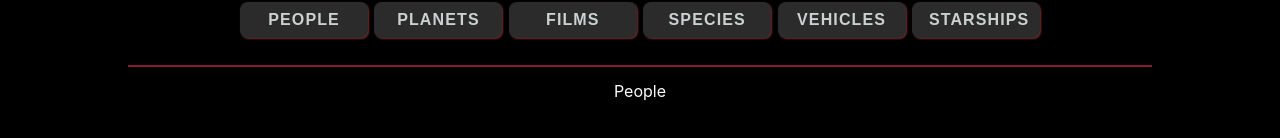
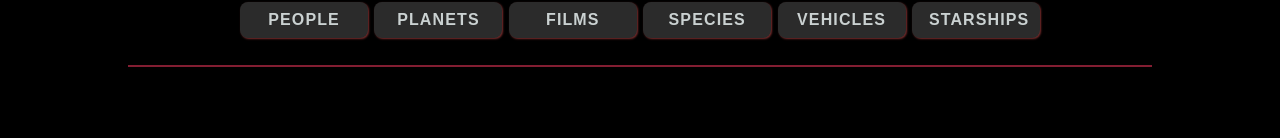
Before and after one commit to IsacZetterstrom/Starwars---The-Force, a React (Create React App) app: page / in a window 1280 px wide. Shown: the part 872-1010 px from the top of the page. Built offline with nearby package versions, Linux system fonts and the light colour scheme; a web font is replaced by a local one.

Commit message:
finised for today

```diff
--- a/src/App.js
+++ b/src/App.js
@@ -4,6 +4,7 @@ import './App.css';
 //components----------------------------------
 import LandingPage from './components/LandingPage';
 import SubCategory from './components/SubCategory';
+import FetchApi from "./components/FetchApi";
 
 // pages--------------------------------------
 import Films from './components/pages/Films';
@@ -12,6 +13,7 @@ import People from './components/pages/People';
 import Vehicles from './components/pages/Vehicles';
 import Species from './components/pages/Species';
 import Planets from './components/pages/Planets';
+import Starships from './components/pages/Starships';
 
 
 
@@ -28,7 +30,11 @@ function App() {
           <Route exact path="/People" element={<People />} />
           <Route exact path="/Vehicles" element={<Vehicles />} />
           <Route exact path="/Planets" element={<Planets />} />
+          <Route exact path="/Films" element={<Films />} />
+          <Route exact path="/Species" element={<Species />} />
+          <Route exact path="/Starships" element={<Starships />} />
           </Route>
+
       </Routes>
     </div>
     </BrowserRouter>
--- /dev/null
+++ b/src/components/FetchApi.jsx
@@ -0,0 +1,46 @@
+// import React from "react";
+// import { useState, useEffect } from "react";
+// import SubCategory from "./SubCategory";
+// useEffect
+// function FetchApi (data) {
+
+//     // console.log(data.name)
+//     Api(data.name, data.pages)
+//     // const api = async (data.name, data.pages) =>  {
+//     //     let promises = []
+//     //     let currentPage = 1;
+//     //     for (let i = 1; i <= totalPages; i++) {
+//     //         promises.push(fetch(`https://swapi.dev/api/${categories}/?page=${currentPage}`)
+//     //         .then(response => response.json())) //kolla mer på promise / promise all
+//     //         // .then(recievedData => setApiBank(recievedData))
+//     //         currentPage++;
+//     //     }
+//     //     let result = await Promise.all(promises); //jag Isac är som en "gud"
+//     //     let results = result.map(data => data.results)
+//     //     setApiBank([].concat(...results));
+
+
+
+//     //     api(data)
+// }
+// export default  async function Api (category,totalPages) {
+//         const [ ApiBank, setApiBank ] = useState([]);
+//         let promises = []
+//         let currentPage = 1;
+//         for (let i = 1; i <= totalPages; i++) {
+//             promises.push(fetch(`https://swapi.dev/api/${category}/?page=${currentPage}`)
+//             .then(response => response.json())) //kolla mer på promise / promise all
+//             // .then(recievedData => setApiBank(recievedData))
+//             currentPage++;
+//         }
+//         let result = await Promise.all(promises); //jag Isac är som en "gud"
+//         let results = result.map(data => data.results)
+//         setApiBank([].concat(...results));
+//         console.log(ApiBank)
+//         return (
+//             <>
+//             {ApiBank && <SubCategory data={ApiBank}/>}
+
+//             </>
+//         )
+//     }
--- a/src/components/LandingPage.jsx
+++ b/src/components/LandingPage.jsx
@@ -3,8 +3,7 @@ import React, { useState, useEffect } from "react";
 import '../styles/Home.css';
 import SubCategory from "./SubCategory";
 import { Link, Outlet } from "react-router-dom";
-import Home from '../components/pages/Home';
-
+// import Home from '../components/pages/Home';
 
 
 export default function LandingPage() {
@@ -33,7 +32,7 @@ export default function LandingPage() {
                 <h1 className="headerText">Epic Star Wars Wikipedia</h1>
              </div>
              <div className="btn-list">
-                <Link to="/People"><button onClick={() => fetchAPI("people", 9)} className="btn-home">PEOPLE</button></Link>
+                <button onClick={() => fetchAPI("people", 9)} className="btn-home">PEOPLE</button>
                 <Link to="/Planets"><button onClick={() => fetchAPI("planets", 6)} className="btn-home">PLANETS</button></Link>
                 <Link to="/Films"><button onClick={() => fetchAPI("films", 1)} className="btn-home">FILMS</button></Link>
                 <Link to="/Species"><button onClick={() => fetchAPI("species", 4)} className="btn-home">SPECIES</button></Link>
--- a/src/components/SubCategory.jsx
+++ b/src/components/SubCategory.jsx
@@ -1,18 +1,21 @@
 // import ApiFetch from "./components/ApiFetch";
+import { Link, Outlet } from "react-router-dom";
 import '../styles/Home.css';
 import React from "react";
-import { fireEvent } from '@testing-library/react';
 import People from "../components/pages/People";
+import Planets from './pages/Planets';
 let keyCounter = 0;
+
 export default function SubCategory({data}){
-    let tempHtml = [];
-    console.log(data)
+    console.log({data})
+    let tempHtml = ["fgsf"];
+    console.log(tempHtml)
 
     if(data[0]?.url?.includes("people")){
         for (let i = 0; i < data.length; i++) {
 
             keyCounter ++;
-            tempHtml.push(<button key={keyCounter} className='sub-category-btn'>{data[i].name}</button>)
+            tempHtml.push(<button onClick={<People data={tempHtml}/>} key={keyCounter} className='sub-category-btn'><Link to="/People">{data[i].name}</Link></button>)
         }
     }else if(data[0]?.url?.includes("planets")){
 
@@ -50,12 +53,13 @@ export default function SubCategory({data}){
         }
 
     }
-
+    console.log(tempHtml)
     return(
 
         <div className='sub-categories-list'>
-            {People && <People data={People}/>}
-            {tempHtml}
+
+            <Outlet />
+
             {/* {ApiList && ApiList?.results?.map(result => (
                 <div className='whiteText'>
                     <h1>{result.name}</h1>
--- a/src/components/pages/People.jsx
+++ b/src/components/pages/People.jsx
@@ -3,13 +3,14 @@ import React from "react";
 import { Link } from 'react-router-dom'
 import '../../styles/Home.css';
 import SubCategory from '../SubCategory'
+
 export default function People({data}) {
     // peopleStructure =[];
-
+console.log({data})
     return (
         <div>
 
-        <h1 className="whiteText">People</h1>
+        <h2 className="whiteText">People</h2>
         {/* <Link to="/People"><button onClick={() => fetchAPI("people", 9)} className="btn-home">PEOPLE</button></Link> */}
         </div>
     )
--- a/src/components/pages/Planets.jsx
+++ b/src/components/pages/Planets.jsx
@@ -2,6 +2,9 @@ import React from "react";
 
 export default function Planets() {
     return (
-        <h1>Planets</h1>
+        <div>
+            <h2 className="whiteText">Planets</h2>
+        </div>
+
     )
 }
--- /dev/null
+++ b/src/components/pages/Starships.jsx
@@ -0,0 +1,7 @@
+import React from "react";
+
+export default function Starships() {
+    return (
+        <h1>Starships</h1>
+    )
+}
```
